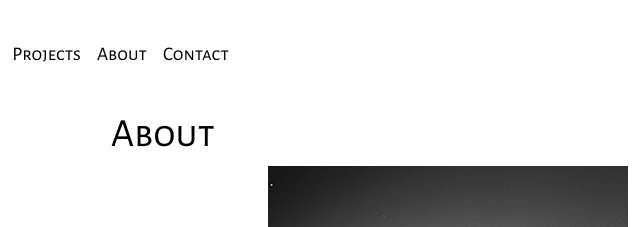
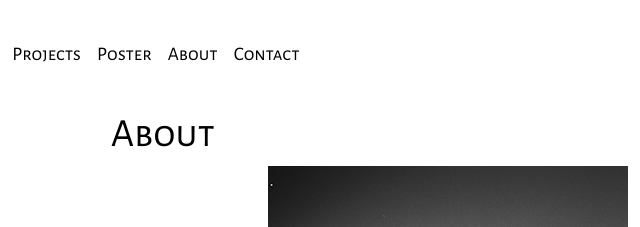
Before and after one commit to haixint/HaixinTangFinal, a plain HTML site: page about.html in a window 1280 px wide. Shown: the top 227 px of the page, 477-1117 px from the left. Drawn offline with nearby package versions, Linux system fonts and the light colour scheme.

Commit message:
Update about.html

```diff
--- a/about.html
+++ b/about.html
@@ -44,6 +44,8 @@
 				<a class="nav-link" href="projects.html">Projects</a>
 			</li>
 			<li class="nav-item">
+				<a class="nav-link" href="poster.html">Poster</a>
+			<li class="nav-item">
 				<a class="nav-link avtive" href="about.html">About</a>
 			</li>
 			<li class="nav-item">
```
